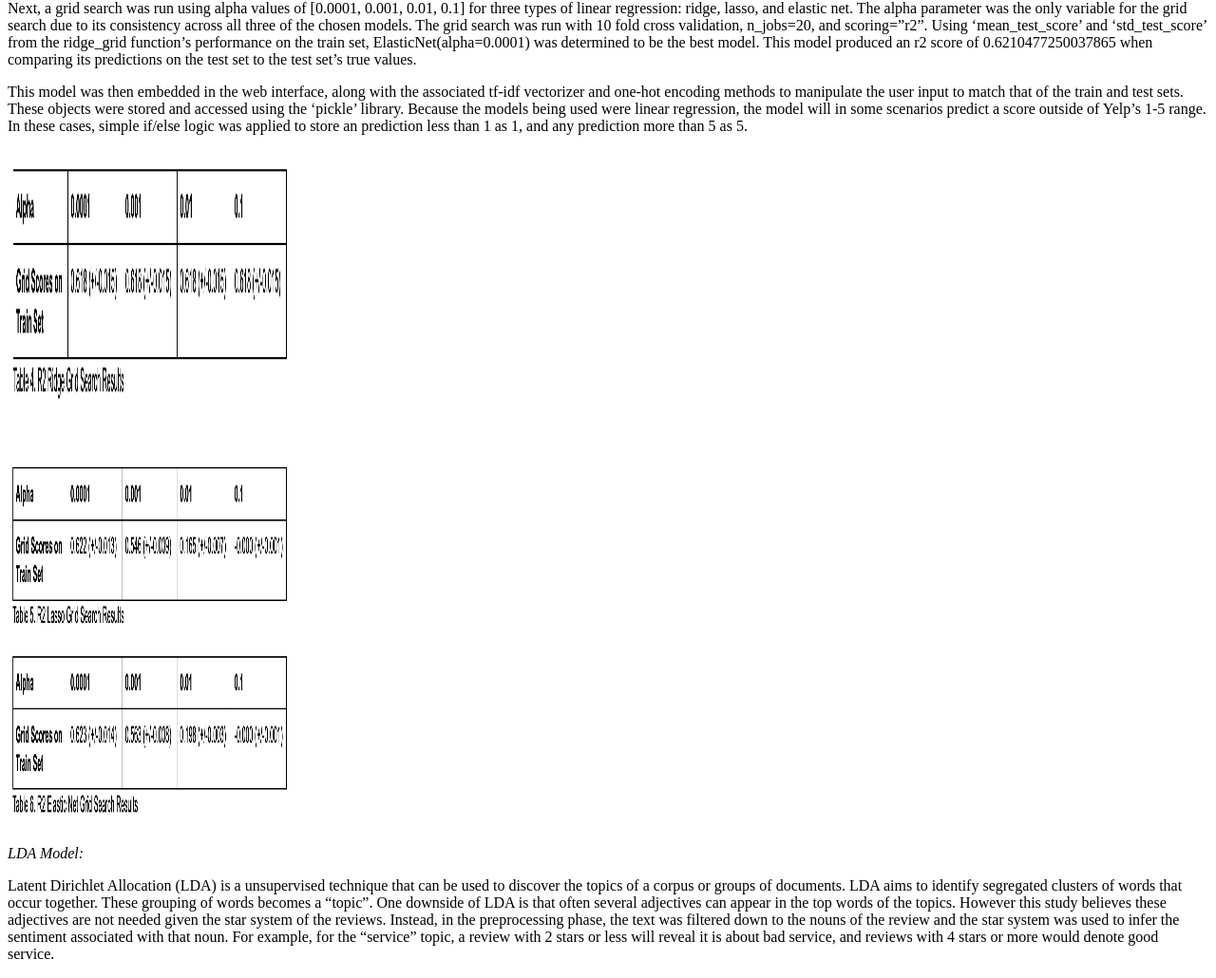
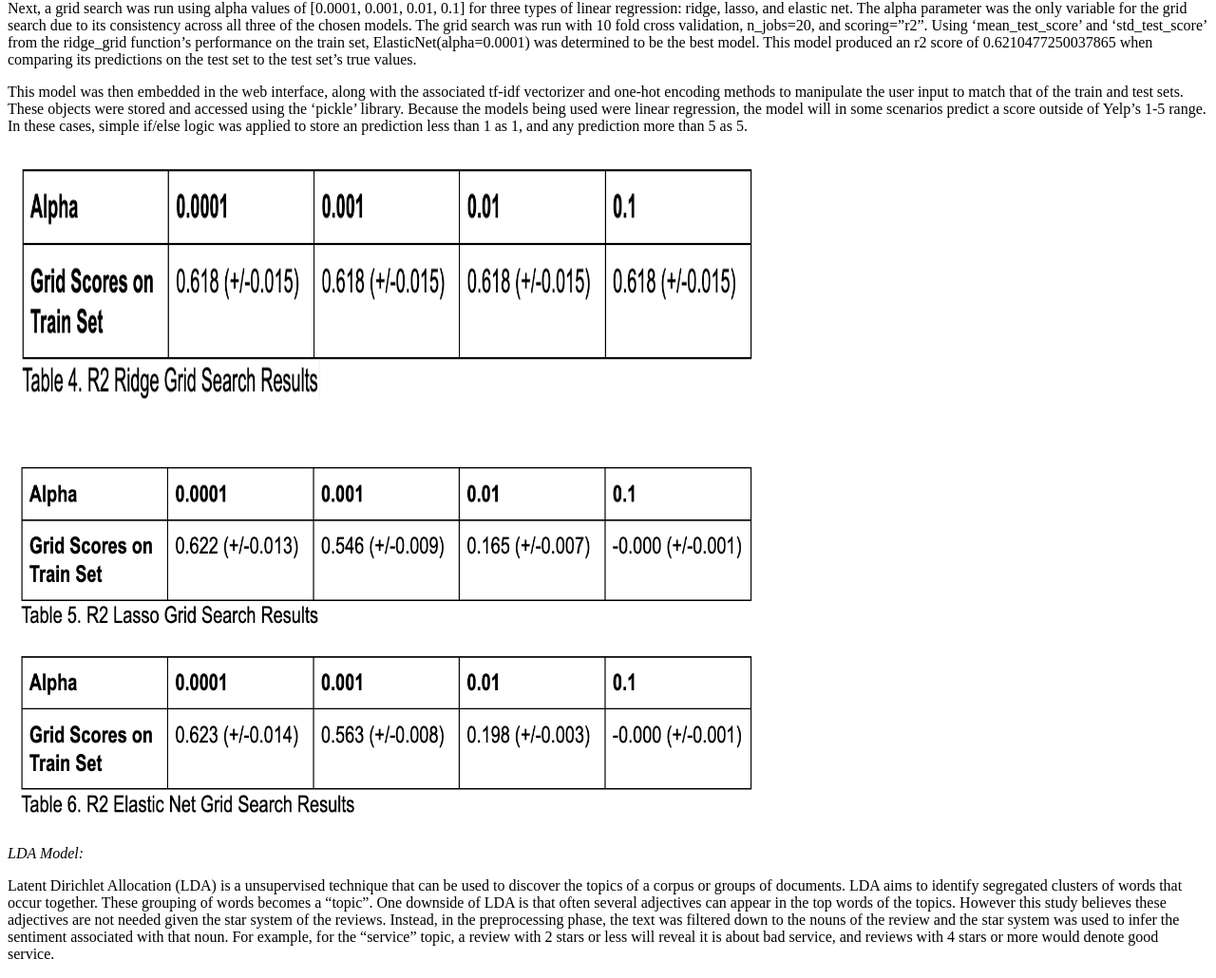
Before and after one commit to liangvi/Visualization_Demo_D3, a plain HTML site: page index.html in a window 1280 px wide. Shown: the part 3314-4344 px from the top of the page at 95% size. Drawn offline with Linux system fonts and the light colour scheme.

Commit message:
Update index.html

```diff
--- a/index.html
+++ b/index.html
@@ -43,10 +43,10 @@ Next, a grid search was run using alpha values of [0.0001, 0.001, 0.01, 0.1] for
 <p></p>
 This model was then embedded in the web interface, along with the associated tf-idf vectorizer and one-hot encoding methods to manipulate the user input to match that of the train and test sets. These objects were stored and accessed using the ‘pickle’ library. Because the models being used were linear regression, the model will in some scenarios predict a score outside of Yelp’s 1-5 range. In these cases, simple if/else logic was applied to store an prediction less than 1 as 1, and any prediction more than 5 as 5.
 <p></p>
-<img src="Table4.png" width="300" height="300">
+<img src="Table4.png" width="800" height="300">
 <p></p>
 <p></p>
-<img src="Table56.png" width="300" height="400">
+<img src="Table56.png" width="800" height="400">
 <p></p>
 <i>LDA Model:</i>
 <p></p>
```
